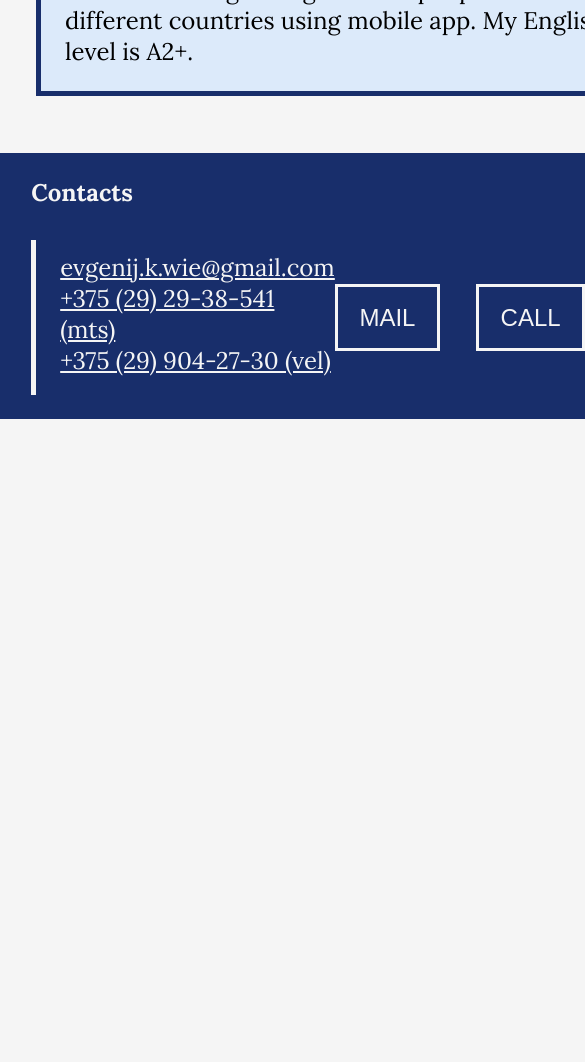
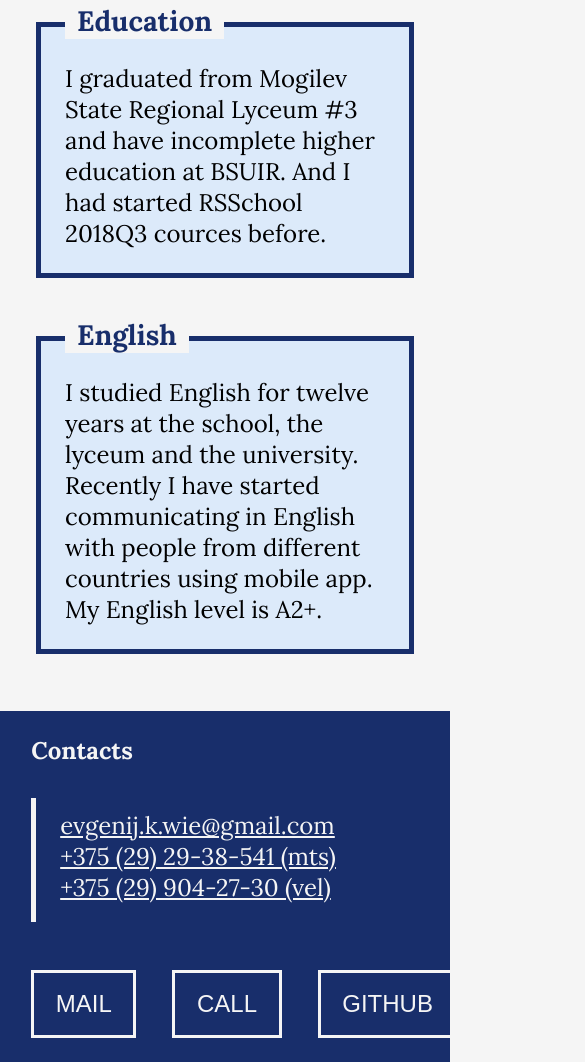
Before and after one commit to evgenijkorob/rsschool-2019Q1-cv, a plain HTML site: page index.html in a window 390 px wide. Shown: the part 1727-2789 px from the top of the page, 585 px wide, since content can reach past the window. Before the commit the page ends 2146 px from the top, so only its background shows below. Drawn offline with Linux system fonts and the light colour scheme; a web font is replaced by a local one.

Commit message:
fix: footer buttons behaviour on resizing

```diff
--- a/index.html
+++ b/index.html
@@ -2,6 +2,7 @@
 <html lang="en">
   <head>
     <meta charset="utf-8" >
+    <meta name="viewport" content="width=device-width, initial-scale=1">
     <title>Summary - RSShool2019CV</title>
     <link href="https://fonts.googleapis.com/css?family=Lora:400,700|Comfotaa:400" rel="stylesheet">
     <link rel="stylesheet" href="./style.css">
--- a/style.css
+++ b/style.css
@@ -5,7 +5,7 @@ html, body {
 
 html {
   max-width: 1024px;
-  min-width: 720px;
+  min-width: 450px;
   font-size: 24px;
   font-family: 'Lora', serif;
 }
@@ -104,6 +104,7 @@ footer h4 {
 
 .contacts {
   margin: 0;
+  margin-right: 2rem;
   padding: 0.5em 0 0.8em 1em;
   border-left: 5px solid whitesmoke;
 }
@@ -120,6 +121,7 @@ footer a {
   display: flex;
   justify-content: space-between;
   align-items: center;
+  flex-wrap: wrap;
 }
 
 .buttons_container {
@@ -130,6 +132,13 @@ footer a {
   align-items: center;
   color: #182e6b;
   font-family: 'Comfotaa', sans-serif;
+}
+
+@media screen and (max-width: 856px) {
+  .buttons_container {
+    margin: 0 auto;
+    margin-top: 2rem;
+  }
 }
 
 .buttons_container a {
```
